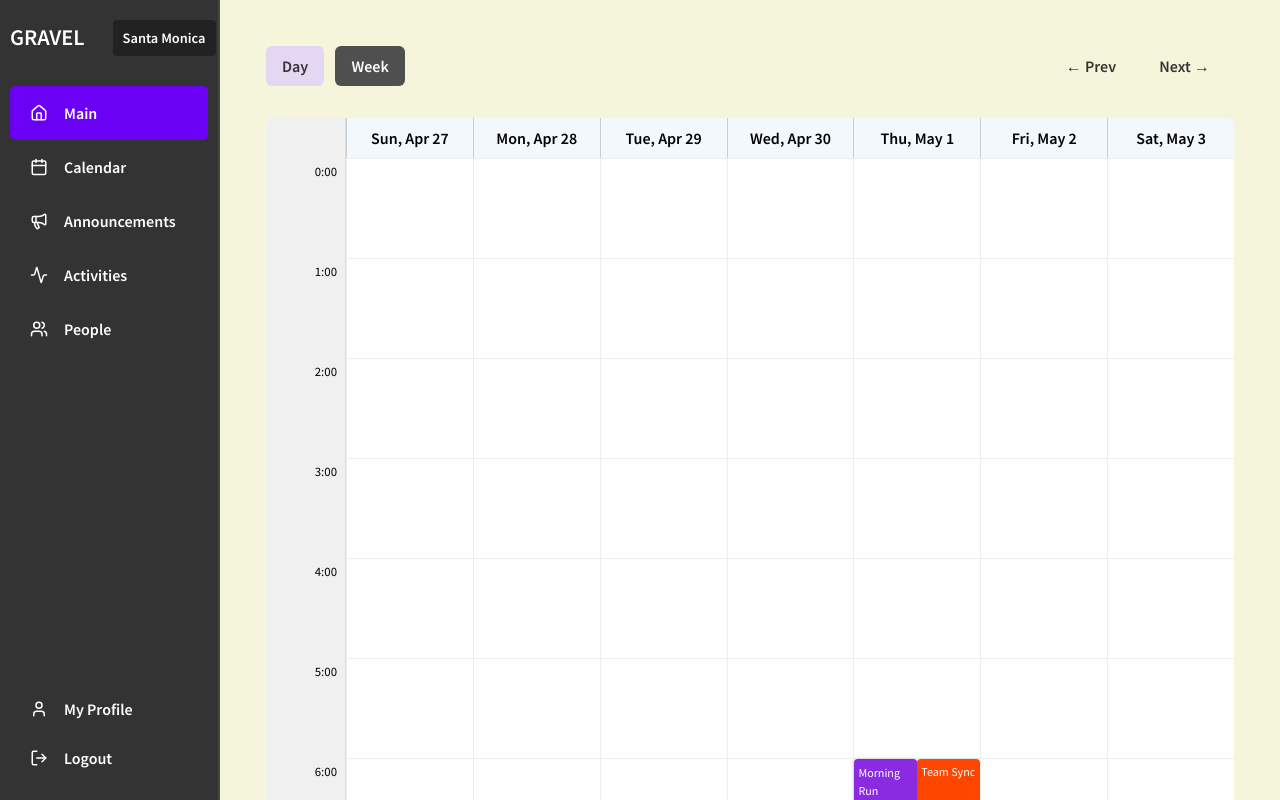
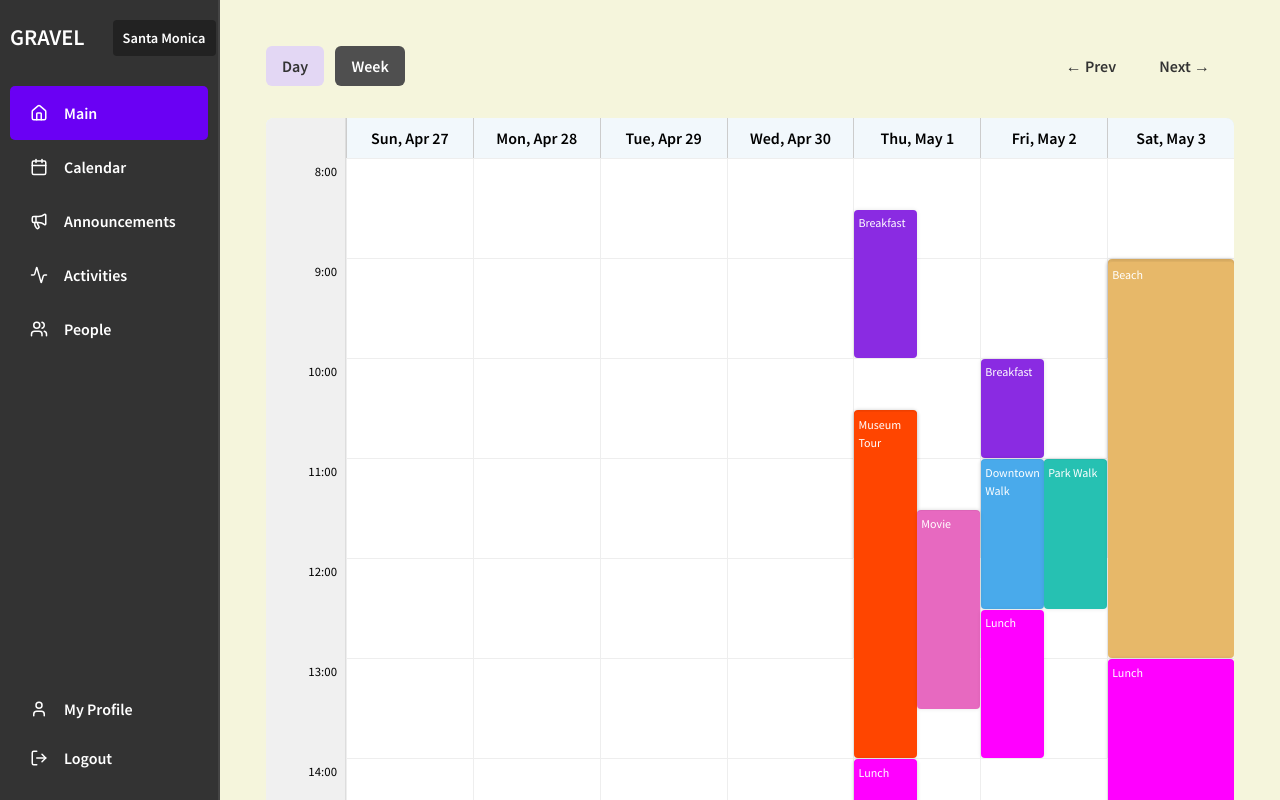
Before and after one commit to karen93shieh/gravel, a SvelteKit app: page /mainPages/calendar in a window 1280 px wide. Shown: the top 800 px of the page. Built offline with nearby package versions, Linux system fonts and the light colour scheme.

Commit message:
update for style to match

```diff
--- a/src/routes/mainPages/activities/+page.svelte
+++ b/src/routes/mainPages/activities/+page.svelte
@@ -1,6 +1,8 @@
 <script>
     import { onMount } from 'svelte';
     import { writable } from 'svelte/store';
+    import { CircleArrowUp } from 'lucide-svelte';
+
     import '../../../styles/main.css';
 
     let activities = writable([
@@ -61,8 +63,101 @@
     };
 </script>
 
+<main class="container">
+    <div class="activity-header">
+        <div></div>
+        <h1 class="title">Activity Voting</h1>
+        <button class="new-btn" on:click={() => (showCreatePopup = true)}>
+            + Create New Activity
+        </button>
+    </div>
+
+    <div class="three-col-container">
+        {#each $activities as activity}
+            <div class="small-content-box">
+                <h3>{activity.title}</h3>
+                <p>{activity.description}</p>
+                <p>Price: {activity.price}</p>
+                <div class="vote-section">
+                    <button
+                        class="vote-button {activity.votes > 0 ? 'selected' : ''}"
+                        on:click={() => toggleVote(activity.id)}
+                    >
+                        <CircleArrowUp size="32"/>
+                    </button>
+                    <span class="vote-count">{activity.votes}</span>
+                </div>
+            </div>
+        {/each}
+    </div>
+
+    {#if showCreatePopup}
+        <div class="overlay" on:click={() => (showCreatePopup = false)}></div>
+        <div class="popup">
+            <h2>Create New Activity</h2>
+            <input
+                type="text"
+                placeholder="Title"
+                bind:value={newActivity.title}
+            />
+            <input
+                type="text"
+                placeholder="Description"
+                bind:value={newActivity.description}
+            />
+            <input
+                type="text"
+                placeholder="Price"
+                bind:value={newActivity.price}
+            />
+            <button class="button" on:click={createActivity}>
+                Create
+            </button>
+            <button class="button suggest" on:click={suggestActivity}>
+                Suggest Activity
+            </button>
+            <button class="button cancel" on:click={() => (showCreatePopup = false)}>
+                Cancel
+            </button>
+        </div>
+    {/if}
+</main>
+
 <style>
+    /* Add these styles to match the announcements page */
+    .container {
+        padding: 2rem;
+        max-width: 1000px;
+        margin: 0 auto;
+    }
 
+    .activity-header {
+        display: grid;
+        grid-template-columns: 1fr auto 1fr;
+        align-items: center;
+        margin-bottom: 2rem;
+    }
+
+    .title {
+        text-align: center;
+        font-size: 2.5rem;
+        color: black;
+        margin: 0;
+    }
+
+    .new-btn {
+        justify-self: end;
+        background-color: #8a2be2;
+        color: white;
+        border: none;
+        padding: 0.6rem 1rem;
+        border-radius: 0.5rem;
+        cursor: pointer;
+        font-weight: bold;
+        box-shadow: 0 4px 8px rgba(138, 43, 226, 0.2);
+    }
+
+    /* Your existing vote styles */
     .vote-section {
         display: flex;
         align-items: center;
@@ -100,63 +195,58 @@
         font-weight: bold;
         color: #1976d2;
     }
+
+    /* Add these to match your modal styles */
+    .overlay {
+        position: fixed;
+        top: 0;
+        left: 0;
+        width: 100vw;
+        height: 100vh;
+        background: rgba(0, 0, 0, 0.5);
+        z-index: 5;
+    }
+
+    .popup {
+        position: fixed;
+        top: 20%;
+        left: 50%;
+        transform: translateX(-50%);
+        background: #ffffff;
+        padding: 2rem;
+        border-radius: 1rem;
+        box-shadow: 0 10px 20px rgba(0, 0, 0, 0.1);
+        z-index: 10;
+        max-width: 400px;
+        width: 90%;
+    }
+
+    .popup h2 {
+        color: #7e22ce;
+        margin-bottom: 1rem;
+    }
+
+    .popup input {
+        width: 100%;
+        margin-bottom: 1rem;
+        padding: 0.75rem;
+        border: 1px solid #d8b4fe;
+        border-radius: 0.75rem;
+        background-color: #f9f5ff;
+    }
+
+    .popup .button {
+        background-color: #8a2be2;
+        color: white;
+        padding: 0.6rem 1.1rem;
+        border: none;
+        border-radius: 0.5rem;
+        font-weight: bold;
+        cursor: pointer;
+        margin-right: 0.5rem;
+    }
+
+    .popup .button.cancel {
+        background-color: red;
+    }
 </style>
-
-<main>
-    <div class="header">
-        <h1 class="title">Activity Voting</h1>
-        <button class="create-button" on:click={() => (showCreatePopup = true)}>
-            + Create New Activity
-        </button>
-    </div>
-
-    <div class="three-col-container">
-        {#each $activities as activity}
-            <div class="small-content-box">
-                <h3>{activity.title}</h3>
-                <p>{activity.description}</p>
-                <p>Price: {activity.price}</p>
-                <div class="vote-section">
-                    <button
-                        class="vote-button {activity.votes > 0 ? 'selected' : ''}"
-                        on:click={() => toggleVote(activity.id)}
-                    >
-                        ⬆️
-                    </button>
-                    <span class="vote-count">{activity.votes}</span>
-                </div>
-            </div>
-        {/each}
-    </div>
-
-    {#if showCreatePopup}
-        <div class="overlay"></div>
-        <div class="popup">
-            <h2>Create New Activity</h2>
-            <input
-                type="text"
-                placeholder="Title"
-                bind:value={newActivity.title}
-            />
-            <input
-                type="text"
-                placeholder="Description"
-                bind:value={newActivity.description}
-            />
-            <input
-                type="text"
-                placeholder="Price"
-                bind:value={newActivity.price}
-            />
-            <button class="button" on:click={createActivity}>
-                Create
-            </button>
-            <button class="button suggest" on:click={suggestActivity}>
-                Suggest Activity
-            </button>
-            <button class="button cancel" on:click={() => (showCreatePopup = false)}>
-                Cancel
-            </button>
-        </div>
-    {/if}
-</main>
--- a/src/routes/mainPages/announcements/+page.svelte
+++ b/src/routes/mainPages/announcements/+page.svelte
@@ -31,6 +31,8 @@
   }
 
   function loadAnnouncements() {
+    localStorage.removeItem(getStorageKey());
+
     const saved = localStorage.getItem(getStorageKey());
     if (saved) {
       announcements = JSON.parse(saved);
@@ -39,14 +41,14 @@
       const defaultAnnouncements = {
         'Santa Monica': [
           {
-            title: "Dinner in 30 minutes",
-            details: "Meet at the Hotel la Villa lobby at 8:00 pm.",
+            title: "Breakfast in 30 minutes",
+            details: "Meet at the Hotel la Villa lobby at 8:00 am.",
             name: "Sarah",
             timestamp: getCurrentTimestamp()
           },
           {
-            title: "Beach anyone in 5 minutes?",
-            details: "bring sunscreen pls!",
+            title: "Heading towards the movie!",
+            details: "Please start heading over to the AMC if you want to join us for movie at 11:30!",
             name: "Chelsea",
             timestamp: getCurrentTimestamp()
           }
@@ -270,7 +272,7 @@
     }
 
     #announcementForm .cancel {
-      background-color: #8a2be2;
+      background-color: red;
       margin-left: 0.5rem;
     }
 
--- a/src/routes/mainPages/calendar/+page.svelte
+++ b/src/routes/mainPages/calendar/+page.svelte
@@ -2,6 +2,15 @@
 
   import { onMount } from 'svelte';
   import { tripName } from "$lib/stores/Stores.ts";
+
+
+  const START_HOUR = 8;
+  const END_HOUR = 22; // 10 PM
+  const tomorrow = new Date(new Date().setDate(new Date().getDate() + 1));
+  const three_days = new Date(new Date().setDate(new Date().getDate() + 2));
+  const four_days = new Date(new Date().setDate(new Date().getDate() + 3));
+  const five_days = new Date(new Date().setDate(new Date().getDate() + 4));
+
 
   let latestAnnouncement = null;
   let currentTrip = '';
@@ -12,25 +21,98 @@
 
   let activities = [
     {
-      title: 'Morning Run',
+      title: 'Breakfast',
       date: new Date(),
-      startHour: 6,
-      endHour: 8,
+      startHour: 8.5,
+      endHour: 10,
       color: '#8A2BE2',
     },
     {
-      title: 'Team Sync',
+      title: 'Museum Tour',
       date: new Date(),
-      startHour: 6,
-      endHour: 7,
+      startHour: 10.5,
+      endHour: 14,
       color: '#FF4500',
     },
     {
-      title: 'Meeting',
+      title: 'Movie',
       date: new Date(),
+      startHour: 11.5,
+      endHour: 13.5,
+      color: '#e769c0',
+    },
+    {
+      title: 'Lunch',
+      date: new Date(),
+      startHour: 14,
+      endHour: 15.5,
+      color: '#FF00FF',
+    },
+
+
+    // DAY + 1
+    {
+      title: 'Breakfast',
+      date: tomorrow,
       startHour: 10,
       endHour: 11,
+      color: '#8A2BE2',
+    },
+    {
+      title: 'Downtown Walk',
+      date: tomorrow,
+      startHour: 11,
+      endHour: 12.5,
+      color: '#49aaeb',
+    },
+    {
+      title: 'Park Walk',
+      date: tomorrow,
+      startHour: 11,
+      endHour: 12.5,
+      color: '#26c1b2',
+    },
+
+    {
+      title: 'Lunch',
+      date: tomorrow,
+      startHour: 12.5,
+      endHour: 14,
       color: '#FF00FF',
+    },
+
+    // DAY + 2
+    {
+      title: 'Beach',
+      date: three_days,
+      startHour: 9,
+      endHour: 13,
+      color: '#e7b869',
+    },
+    {
+      title: 'Lunch',
+      date: three_days,
+      startHour: 13,
+      endHour: 14.5,
+      color: '#FF00FF',
+    },
+
+    // DAY + 3
+
+    {
+      title: 'Brunch',
+      date: four_days,
+      startHour: 11,
+      endHour: 12,
+      color: '#8A2BE2',
+    },
+
+    {
+      title: 'Hiking',
+      date: four_days,
+      startHour: 12.5,
+      endHour: 16,
+      color: '#14c127',
     }
   ];
 
@@ -152,7 +234,7 @@ function isOverlap(a, b) {
       {/each}
     </div>
 
-    {#each Array(24) as _, hour}
+    {#each Array(END_HOUR - START_HOUR).fill(0).map((_, i) => START_HOUR + i) as hour}
       <div class="time-row">
         <div class="time-cell">{hour}:00</div>
         {#each getDatesForWeek(startDate) as date}
@@ -180,7 +262,7 @@ function isOverlap(a, b) {
       <div class="day-header">{formatDate(startDate)}</div>
     </div>
 
-    {#each Array(24) as _, hour}
+    {#each Array(END_HOUR - START_HOUR).fill(0).map((_, i) => START_HOUR + i) as hour}
       <div class="time-row">
         <div class="time-cell">{hour}:00</div>
         <div class="calendar-cell">
--- a/src/routes/mainPages/people/+page.svelte
+++ b/src/routes/mainPages/people/+page.svelte
@@ -186,10 +186,11 @@
     }
 
     .title {
-        font-size: 2rem;
-        font-weight: bold;
-        color: #333;
-        text-align: center;
+      text-align: center;
+      /* color: #6a0dad; */
+      color: black;
+      font-size: 2.5rem;
+      margin-bottom: 2rem;
     }
 
     .create-button {
--- a/src/styles/main.css
+++ b/src/styles/main.css
@@ -165,7 +165,7 @@
 }
 
 .popup .button.suggest {
-    background-color: #1976d2; /* Blue color for the suggest button */
+    background-color: #1976d2 !important; /* Blue color for the suggest button */
     margin-top: 0.5rem;
 }
 
```
